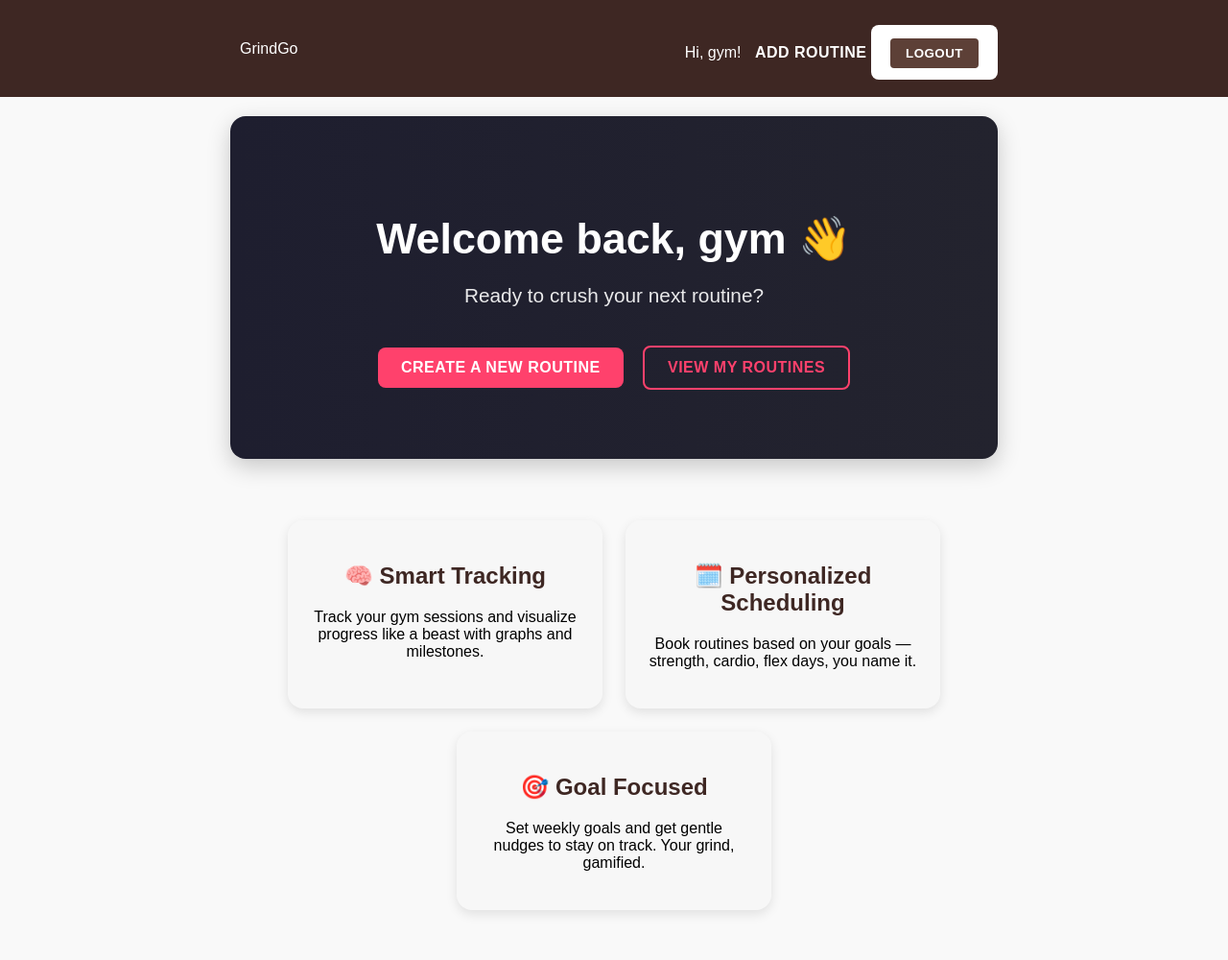
After one commit to Arthur-Muriuki/GrindGo, a Django app: page /home/ in a window 1280 px wide. The commit adds this page. Shown: the whole page at 96% size. Run offline with Django 5.2, Linux system fonts and the light colour scheme; a user stored in the database is signed in.

Commit message:
first commit

```diff
--- a/Grindgo/settings.py
+++ b/Grindgo/settings.py
@@ -125,5 +125,5 @@ STATICFILES_DIRS = [BASE_DIR / "Routineapp/static"]
 DEFAULT_AUTO_FIELD = 'django.db.models.BigAutoField'
 
 LOGIN_URL = '/accounts/login/'
-LOGIN_REDIRECT_URL = '/'
+LOGIN_REDIRECT_URL = '/home/'
 LOGOUT_REDIRECT_URL = '/accounts/login/'
--- /dev/null
+++ b/Routineapp/static/css/home.css
@@ -0,0 +1,96 @@
+.hero {
+    background: linear-gradient(to right, #1e1e2f, #23232e);
+    color: #fff;
+    padding: 4rem 2rem;
+    text-align: center;
+    border-radius: 1rem;
+    margin-bottom: 2rem;
+    box-shadow: 0 8px 24px rgba(0, 0, 0, 0.2);
+}
+
+.hero-content h1 {
+    font-size: 2.8rem;
+    margin-bottom: 1rem;
+    animation: floatUp 1.5s ease-out;
+}
+
+.subtitle {
+    font-size: 1.3rem;
+    opacity: 0.9;
+}
+
+.actions {
+    margin-top: 2rem;
+}
+
+.btn {
+    display: inline-block;
+    font-weight: 600;
+    transition: all 0.3s ease;
+    text-transform: uppercase;
+    letter-spacing: 0.5px;
+}
+
+.btn.primary {
+    background: #ff416c;
+    color: white;
+    padding: 0.75rem 1.5rem;
+    margin: 0.5rem;
+    border: none;
+    border-radius: 0.5rem;
+    text-decoration: none;
+}
+
+.btn.primary:hover {
+    background: #ff2b5b;
+    transform: scale(1.05);
+}
+
+.btn.secondary {
+    background: transparent;
+    color: #ff416c;
+    border: 2px solid #ff416c;
+    padding: 0.75rem 1.5rem;
+    margin: 0.5rem;
+    border-radius: 0.5rem;
+    text-decoration: none;
+}
+
+.btn.secondary:hover {
+    background: #ff416c;
+    color: white;
+    transform: scale(1.05);
+}
+
+.features {
+    display: flex;
+    gap: 1.5rem;
+    flex-wrap: wrap;
+    justify-content: center;
+    padding: 2rem 0;
+}
+
+.feature-card {
+    background: #f7f7f7;
+    padding: 1.5rem;
+    border-radius: 1rem;
+    width: 280px;
+    box-shadow: 0 4px 12px rgba(0, 0, 0, 0.1);
+    text-align: center;
+    transition: transform 0.3s ease;
+}
+
+.feature-card:hover {
+    transform: translateY(-8px);
+}
+
+@keyframes floatUp {
+    0% {
+        opacity: 0;
+        transform: translateY(30px);
+    }
+    100% {
+        opacity: 1;
+        transform: translateY(0);
+    }
+}
--- a/Routineapp/templates/Routineapp/base.html
+++ b/Routineapp/templates/Routineapp/base.html
@@ -1,5 +1,8 @@
 <!DOCTYPE html>
 <html lang="en">
+<!-- AOS Animation CSS -->
+<link href="https://cdn.jsdelivr.net/npm/aos@2.3.4/dist/aos.css" rel="stylesheet">
+
 <head>
     <meta charset="UTF-8">
     <title>GrindGo - Routine Tracker</title>
@@ -33,5 +36,14 @@
         {% block content %}
         {% endblock %}
     </main>
+<!-- AOS Animation JS -->
+<script src="https://cdn.jsdelivr.net/npm/aos@2.3.4/dist/aos.js"></script>
+<script>
+    AOS.init({
+        duration: 1000,
+        once: true,
+    });
+</script>
+
 </body>
 </html>
--- /dev/null
+++ b/Routineapp/templates/Routineapp/home.html
@@ -0,0 +1,42 @@
+{% extends 'Routineapp/base.html' %}
+{% load static %}
+{% block content %}
+    <link rel="stylesheet" href="{% static 'css/home.css' %}">
+    <!-- AOS Animation CSS -->
+    <link href="https://cdn.jsdelivr.net/npm/aos@2.3.4/dist/aos.css" rel="stylesheet">
+
+    <section class="hero" data-aos="fade-up">
+        <div class="hero-content">
+            <h1>Welcome back, {{ user.first_name|default:user.username }} 👋</h1>
+            <p class="subtitle">Ready to crush your next routine?</p>
+            <div class="actions">
+                <a href="{% url 'routine_create' %}" class="btn primary" data-aos="zoom-in">Create a New Routine</a>
+                <a href="{% url 'routine_list' %}" class="btn secondary" data-aos="zoom-in" data-aos-delay="150">View My Routines</a>
+            </div>
+        </div>
+    </section>
+
+    <section class="features">
+        <div class="feature-card" data-aos="fade-up">
+            <h2>🧠 Smart Tracking</h2>
+            <p>Track your gym sessions and visualize progress like a beast with graphs and milestones.</p>
+        </div>
+        <div class="feature-card" data-aos="fade-up" data-aos-delay="100">
+            <h2>🗓️ Personalized Scheduling</h2>
+            <p>Book routines based on your goals — strength, cardio, flex days, you name it.</p>
+        </div>
+        <div class="feature-card" data-aos="fade-up" data-aos-delay="200">
+            <h2>🎯 Goal Focused</h2>
+            <p>Set weekly goals and get gentle nudges to stay on track. Your grind, gamified.</p>
+        </div>
+    </section>
+
+    <!-- AOS Animation JS -->
+    <script src="https://cdn.jsdelivr.net/npm/aos@2.3.4/dist/aos.js"></script>
+    <script>
+        AOS.init({
+            duration: 1000,
+            once: true,
+        });
+    </script>
+{% endblock %}
--- a/Routineapp/urls.py
+++ b/Routineapp/urls.py
@@ -5,6 +5,7 @@ from django.contrib.auth import views as auth_views
 urlpatterns = [
     path('register/', views.register_view, name='register'),
     path('', views.routine_list, name='routine_list'),  # after login
+    path('home/', views.home_view, name='home'),
     path('create/', views.routine_create, name='routine_create'),
     path('update/<int:pk>/', views.routine_update, name='routine_update'),
     path('delete/<int:pk>/', views.routine_delete, name='routine_delete'),
--- a/Routineapp/views.py
+++ b/Routineapp/views.py
@@ -18,7 +18,9 @@ def register_view(request):
         form = RegisterForm()
     return render(request, 'routine/register.html', {'form': form})
 
-
+@login_required
+def home_view(request):
+    return render(request, 'Routineapp/home.html')
 @login_required
 def routine_list(request):
     routines = Routine.objects.filter(user=request.user)
```
Also changed, not shown: db.sqlite3.
